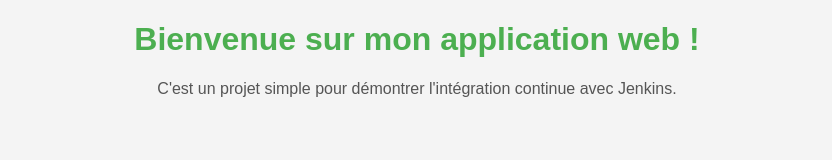
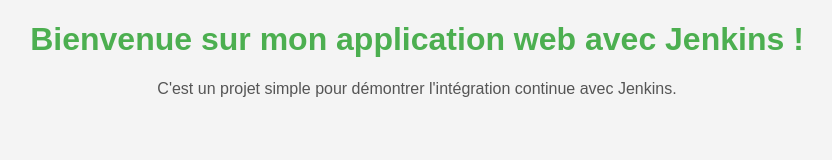
Before and after one commit to kraiemyasmine/mon-projet, a plain HTML site: page index.html in a window 1280 px wide. Shown: the whole page, without its empty margins (223-1055 px from the left). Drawn offline with Linux system fonts and the light colour scheme.

Commit message:
Modification du fichier index.html

```diff
--- a/index.html
+++ b/index.html
@@ -7,7 +7,7 @@
     <link rel="stylesheet" href="style.css">
 </head>
 <body>
-    <h1>Bienvenue sur mon application web !</h1>
+   <h1>Bienvenue sur mon application web avec Jenkins !</h1>
     <p>C'est un projet simple pour démontrer l'intégration continue avec Jenkins.</p>
 </body>
 </html>
```
